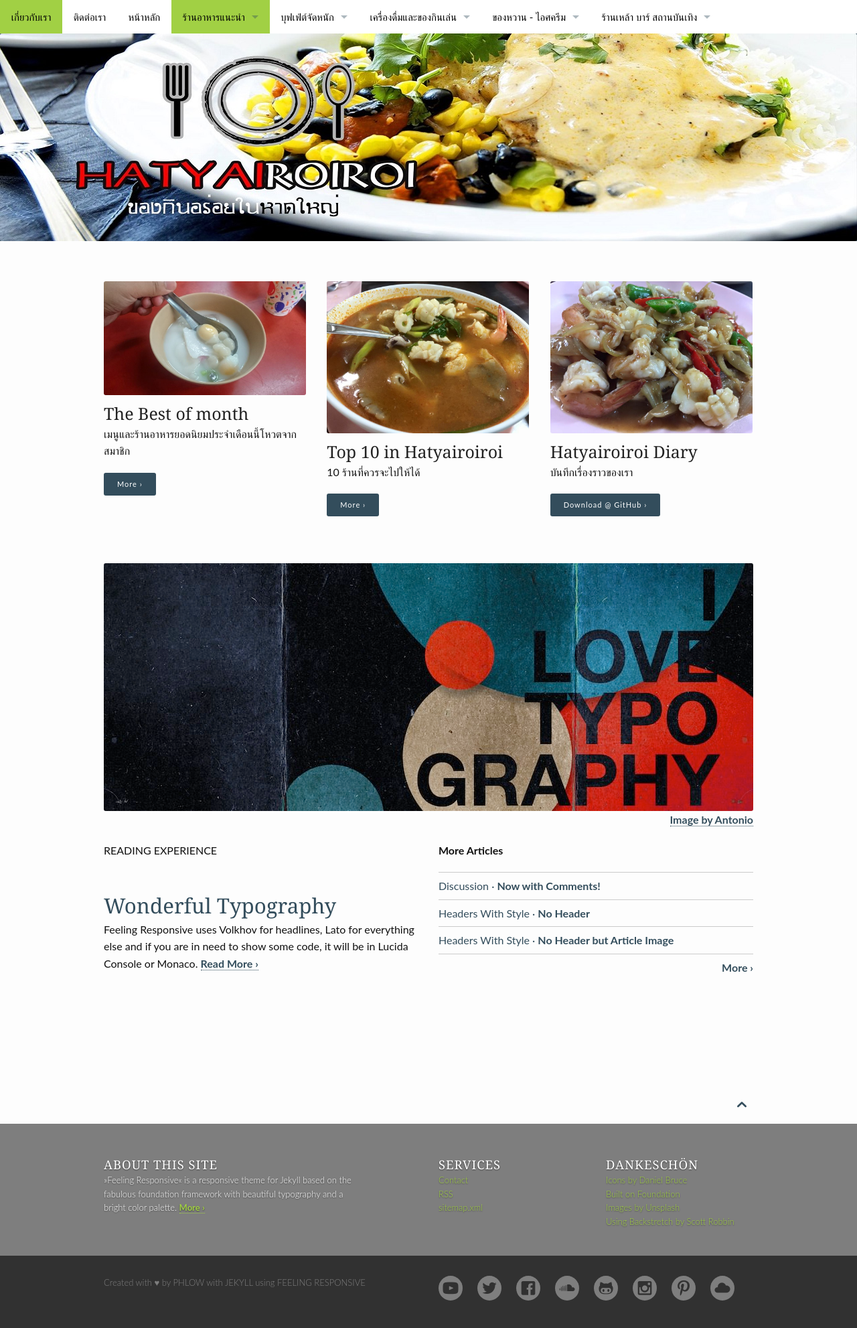
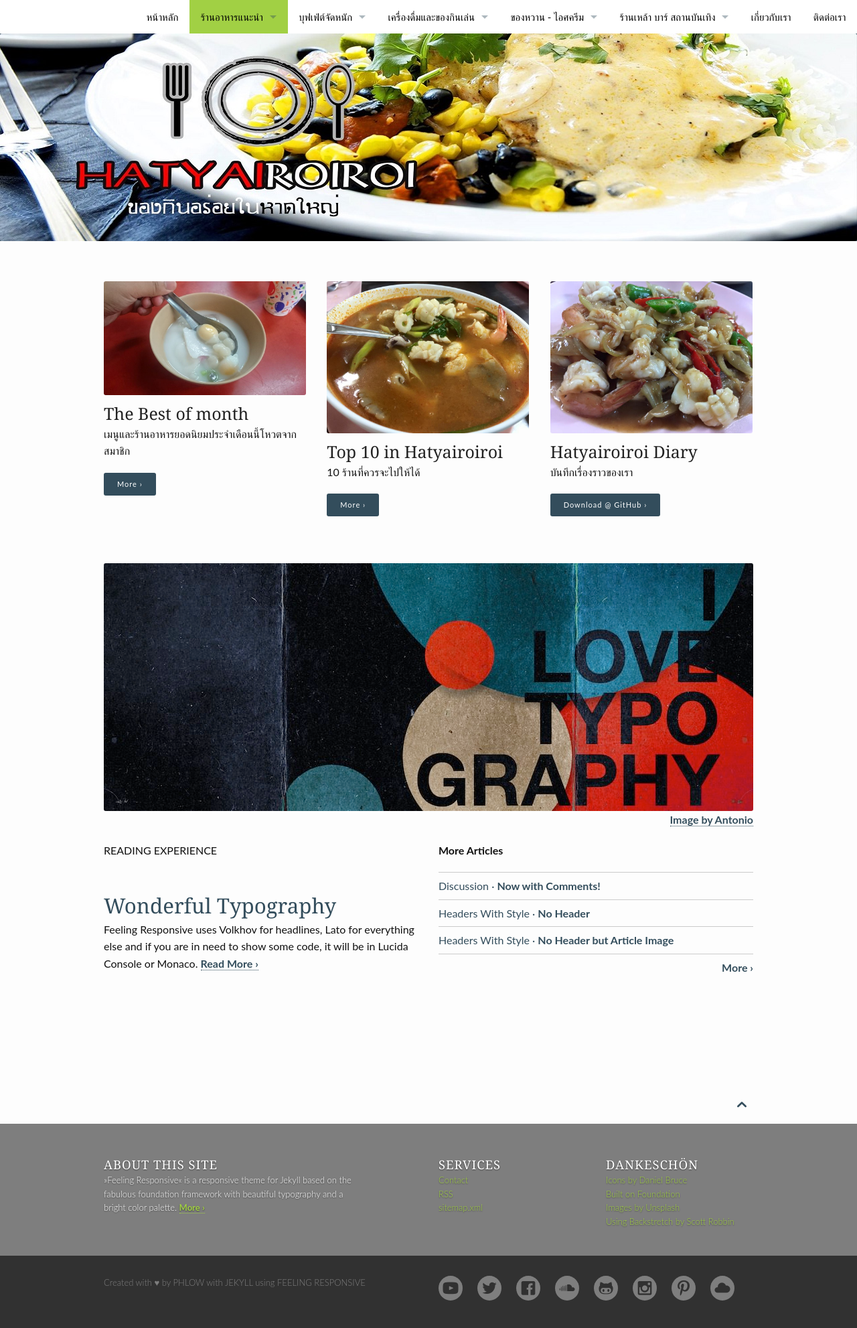
Before and after one commit to hatyairoiroi/hatyairoiroi.github.io, a Jekyll site: the page built from index.md, in a window 1280 px wide. Shown: the whole page at 67% size. Built offline with Jekyll 4.4.1, drawn with Linux system fonts in a browser that asks for light colours.

Commit message:
Update navigation.html

```diff
--- a/_includes/navigation.html
+++ b/_includes/navigation.html
@@ -19,7 +19,7 @@
         /____/                                 /____/
 
 {% endcomment %}
-      <ul class="left">
+      <ul class="right">
         {% for link in site.data.navigation %}
 
               {% if link.url contains 'http' %}
@@ -73,7 +73,7 @@
                                           /____/
 
 {% endcomment %}
-      <ul class="left">
+      <ul class="right">
         {% for link in site.data.navigation %}
 
               {% if link.url contains 'http' %}
```
